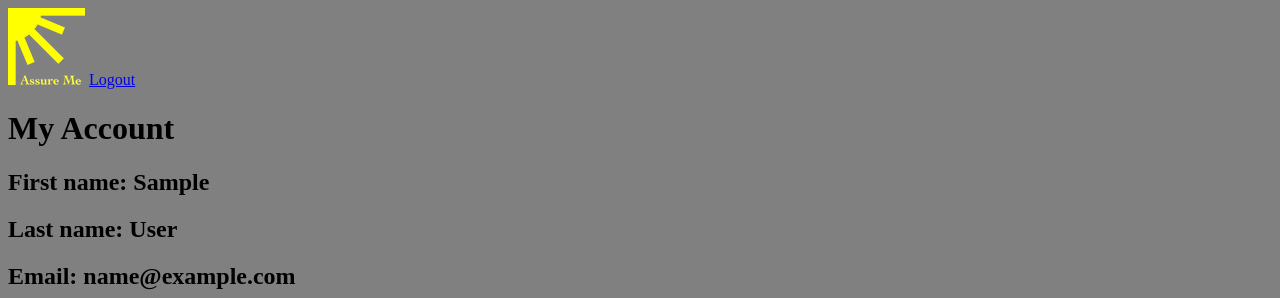
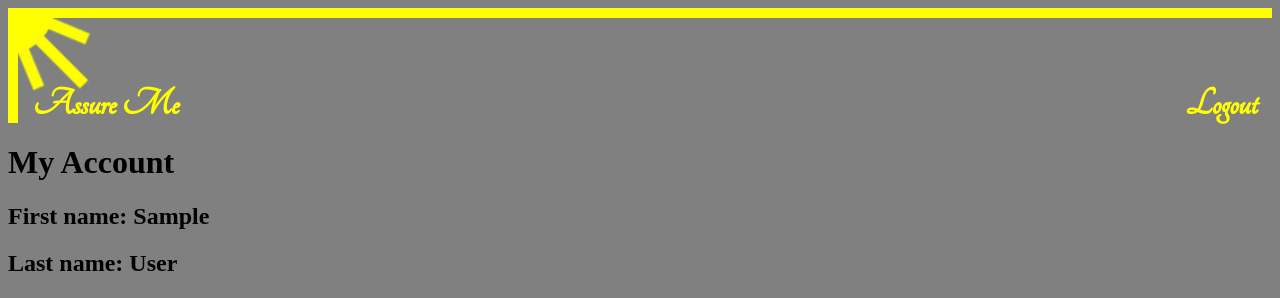
Before and after one commit to CashewRose/Assure-Me, a Django app: page /account in a window 1280 px wide. Shown: the top 298 px of the page. Run offline with Django 3.2, Linux system fonts and the light colour scheme; the visitor is signed in with stand-in values (Sample User, id 1).

Commit message:
Assure Me navbar has been styled

```diff
--- a/djangocap/Assure_Me/static/css/nav.css
+++ b/djangocap/Assure_Me/static/css/nav.css
@@ -5,3 +5,36 @@ body {
 .is_hidden {
     display: none
 }
+
+img {
+    width:90px;
+}
+
+.Assure_Me_Nav {
+    font-family: 'Tangerine', cursive;
+    font-weight: 900;
+    font-size: 2.5rem;
+    border-top: solid #FFFF00 10px;
+    border-left: solid #FFFF00 10px;
+    display: block;
+    position: relative;
+    height: 105px;
+}
+
+.Assure_Me_Button p{
+    margin-left: -75px;
+    text-decoration: none;
+    display: inline-block;
+    color: #FFFF00
+}
+
+.Logout_Button{
+    font-family: 'Tangerine', cursive;
+    font-weight: 900;
+    font-size: 2.5rem;
+    text-decoration: none;
+    color: #FFFF00;
+    position: absolute;
+    right: 15px;
+    bottom: -1px;
+}
--- a/djangocap/Assure_Me/templates/navbar.html
+++ b/djangocap/Assure_Me/templates/navbar.html
@@ -1,12 +1,16 @@
 {% load staticfiles %}
+
+<link href="https://fonts.googleapis.com/css?family=Tangerine" rel="stylesheet">
 
 <link rel="stylesheet" type="text/css" href="{% static 'css/nav.css' %}">
 
     <nav class="navbar">
         {% if user.is_authenticated %}
-        <a href="{% url 'Assure_Me:home' %}"><img src="{% static 'images/sunshine.png' %}"></a>
-        <a href="{% url 'Assure_Me:logout' %}">Logout</a>
+        <div class="Assure_Me_Nav">
+            <a class="Assure_Me_Button" href="{% url 'Assure_Me:home' %}"><img src="{% static 'images/sunshine.png' %}"><p>Assure Me</p></a>
+            <a class="Logout_Button"href="{% url 'Assure_Me:logout' %}">Logout</a>
+        </div>
         {% else %}
-        <a href="{% url 'Assure_Me:initial' %}"><img src="{% static 'images/sunshine.png' %}"></a>
+        <a class="Assure_Me_Nav Assure_Me_Button" href="{% url 'Assure_Me:initial' %}"><img src="{% static 'images/sunshine.png' %}"><p>Assure Me</p></a>
         {% endif %}
     </nav>
```
Also changed, not shown: djangocap/Assure_Me/static/images/sunshine.png, djangocap/Assure_Me/static/images/sunshine1.png (added).
